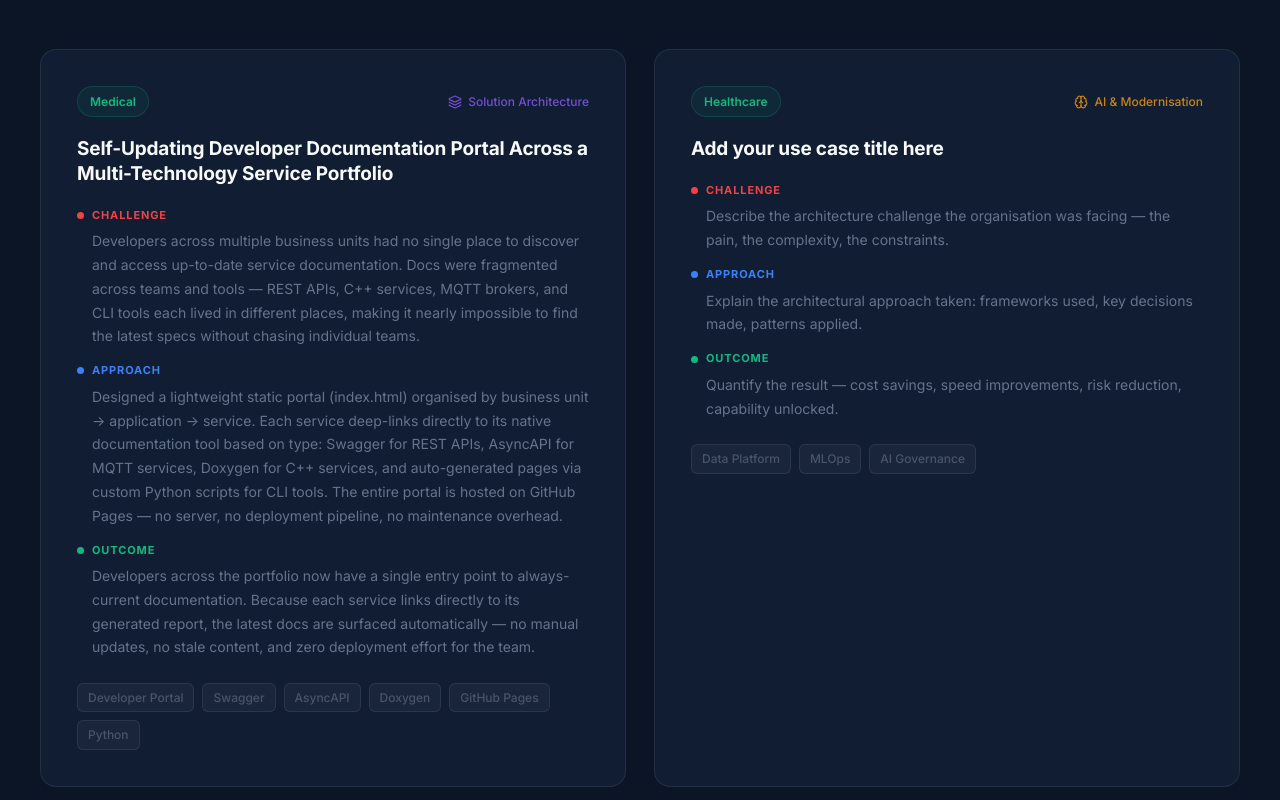
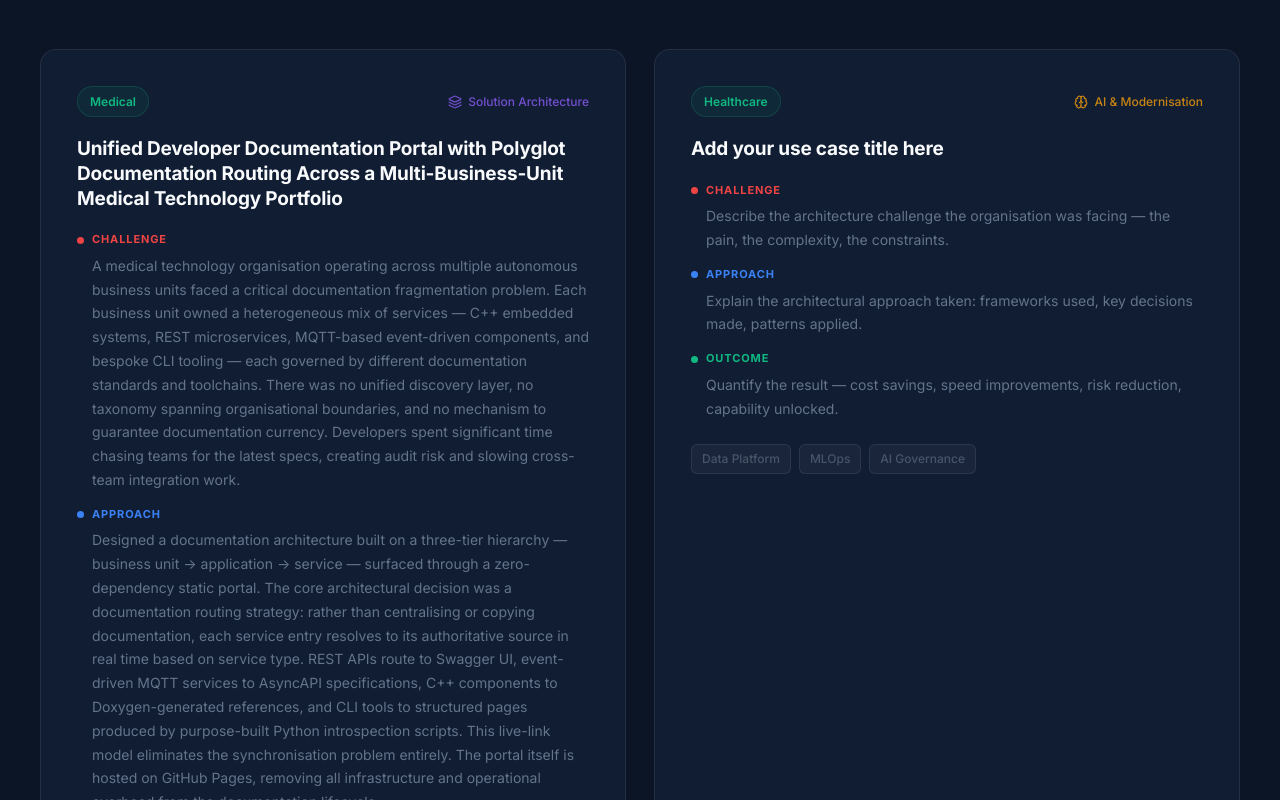
Before and after one commit to suryaprabhakaran/architecture-checkpoint, a Next.js app: page /use-cases in a window 1280 px wide. Shown: the part 520-1320 px from the top of the page. Built offline with nearby package versions, Linux system fonts and the light colour scheme.

Commit message:
Rephrase uc-1 to reflect architectural complexity

```diff
--- a/data/use-cases.ts
+++ b/data/use-cases.ts
@@ -61,14 +61,14 @@ export const USE_CASES: UseCase[] = [
     id: "uc-1",
     industry: "Medical",
     serviceType: "Solution Architecture",
-    title: "Self-Updating Developer Documentation Portal Across a Multi-Technology Service Portfolio",
+    title: "Unified Developer Documentation Portal with Polyglot Documentation Routing Across a Multi-Business-Unit Medical Technology Portfolio",
     challenge:
-      "Developers across multiple business units had no single place to discover and access up-to-date service documentation. Docs were fragmented across teams and tools — REST APIs, C++ services, MQTT brokers, and CLI tools each lived in different places, making it nearly impossible to find the latest specs without chasing individual teams.",
+      "A medical technology organisation operating across multiple autonomous business units faced a critical documentation fragmentation problem. Each business unit owned a heterogeneous mix of services — C++ embedded systems, REST microservices, MQTT-based event-driven components, and bespoke CLI tooling — each governed by different documentation standards and toolchains. There was no unified discovery layer, no taxonomy spanning organisational boundaries, and no mechanism to guarantee documentation currency. Developers spent significant time chasing teams for the latest specs, creating audit risk and slowing cross-team integration work.",
     approach:
-      "Designed a lightweight static portal (index.html) organised by business unit → application → service. Each service deep-links directly to its native documentation tool based on type: Swagger for REST APIs, AsyncAPI for MQTT services, Doxygen for C++ services, and auto-generated pages via custom Python scripts for CLI tools. The entire portal is hosted on GitHub Pages — no server, no deployment pipeline, no maintenance overhead.",
+      "Designed a documentation architecture built on a three-tier hierarchy — business unit → application → service — surfaced through a zero-dependency static portal. The core architectural decision was a documentation routing strategy: rather than centralising or copying documentation, each service entry resolves to its authoritative source in real time based on service type. REST APIs route to Swagger UI, event-driven MQTT services to AsyncAPI specifications, C++ components to Doxygen-generated references, and CLI tools to structured pages produced by purpose-built Python introspection scripts. This live-link model eliminates the synchronisation problem entirely. The portal itself is hosted on GitHub Pages, removing all infrastructure and operational overhead from the documentation lifecycle.",
     outcome:
-      "Developers across the portfolio now have a single entry point to always-current documentation. Because each service links directly to its generated report, the latest docs are surfaced automatically — no manual updates, no stale content, and zero deployment effort for the team.",
-    tags: ["Developer Portal", "Swagger", "AsyncAPI", "Doxygen", "GitHub Pages", "Python"],
+      "Delivered a single, always-current entry point across the entire service portfolio — spanning multiple business units, four documentation standards, and several technology stacks. Documentation drift was eliminated by design: because every link resolves to a generated report at source, the portal requires no manual maintenance. The architecture reduced developer time-to-documentation from hours to seconds, improved cross-team discoverability, and provided a compliant, auditable view of all services for governance and integration teams.",
+    tags: ["Developer Portal", "Swagger", "AsyncAPI", "Doxygen", "GitHub Pages", "Python", "Documentation Architecture"],
   },
   {
     id: "uc-2",
```
